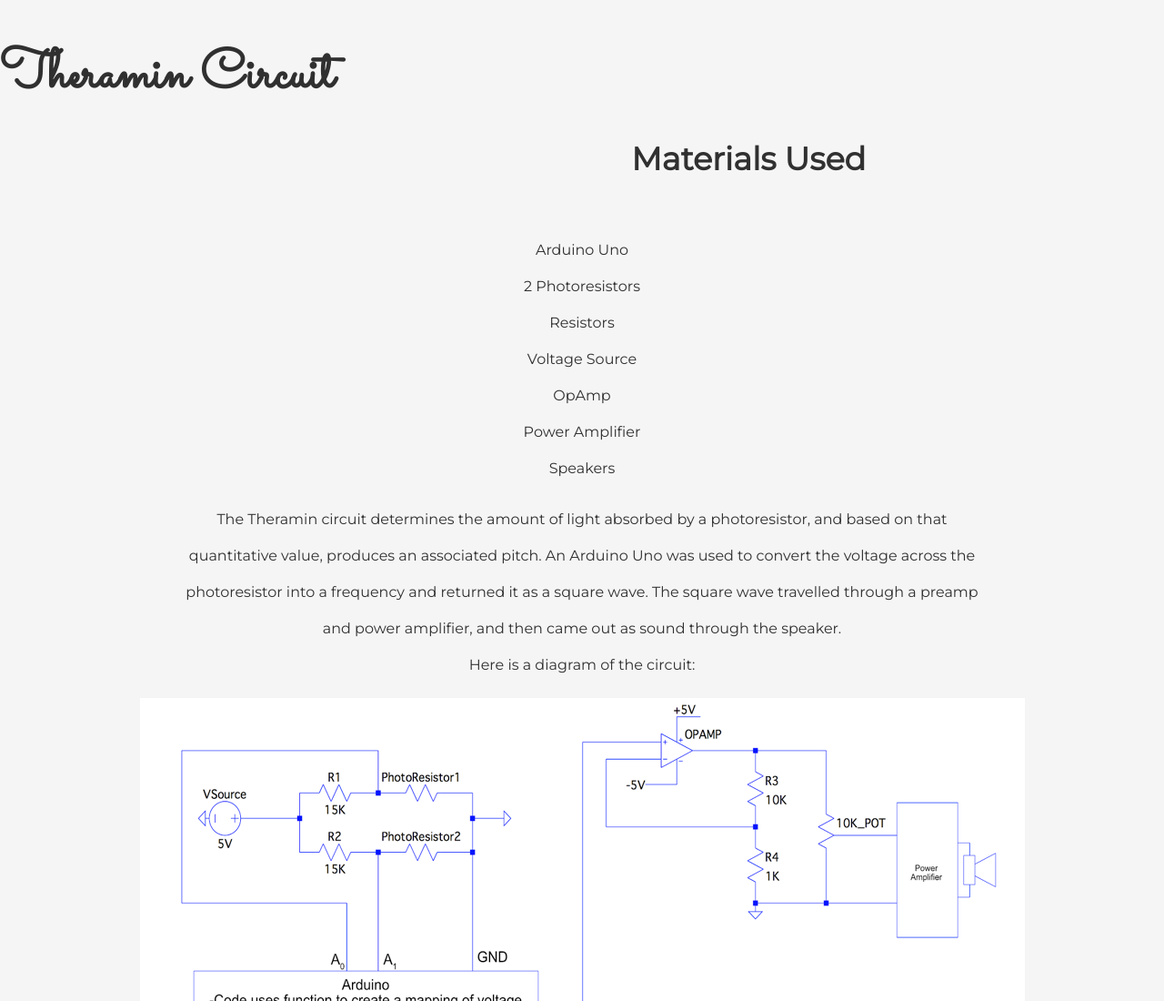
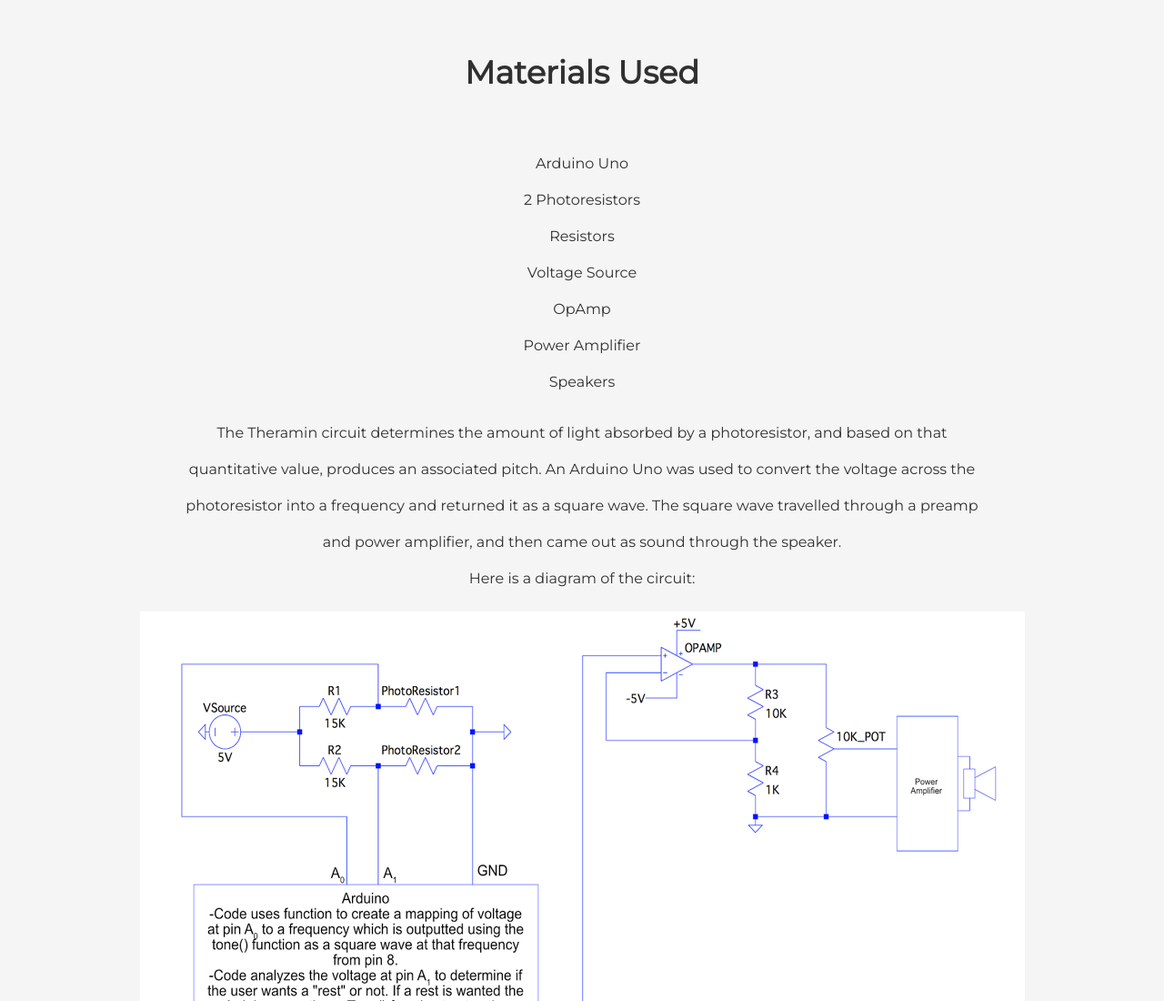
Before and after one commit to mizutahana/mizutahana_old_website, a plain HTML site: page theramin.html in a window 1280 px wide. Shown: the top 1100 px of the page at 91% size. Drawn offline with Linux system fonts and the light colour scheme.

Commit message:
Update theramin.html

```diff
--- a/theramin.html
+++ b/theramin.html
@@ -9,12 +9,6 @@
 </head>
 
 <body>
-    <h1 id="name">Theramin Circuit</h1>
-    <br>
-    <br>
-    <br>
-    <br>
-    <br>
     <h5>Materials Used</h5>
     <p>
         Arduino Uno<br>
```
